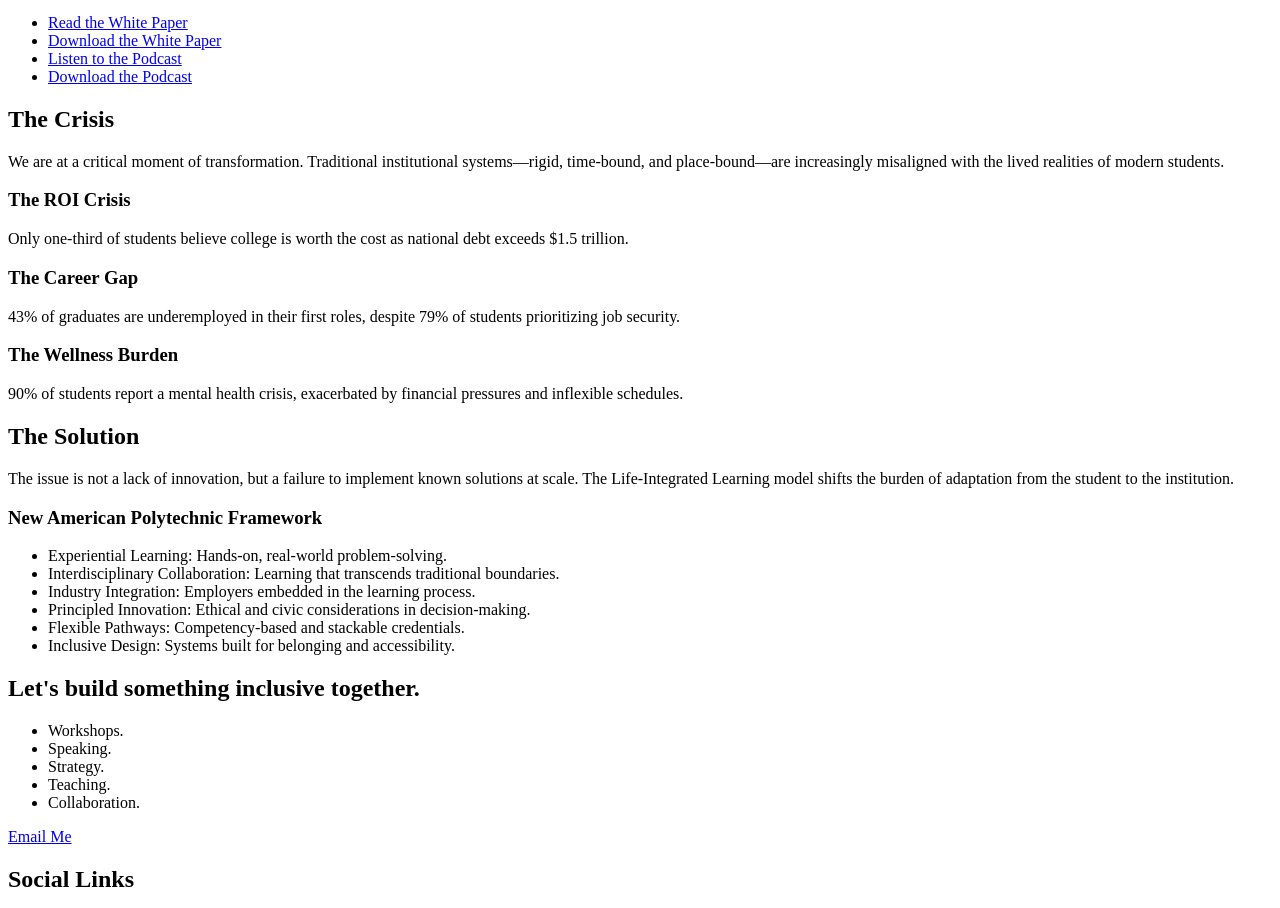
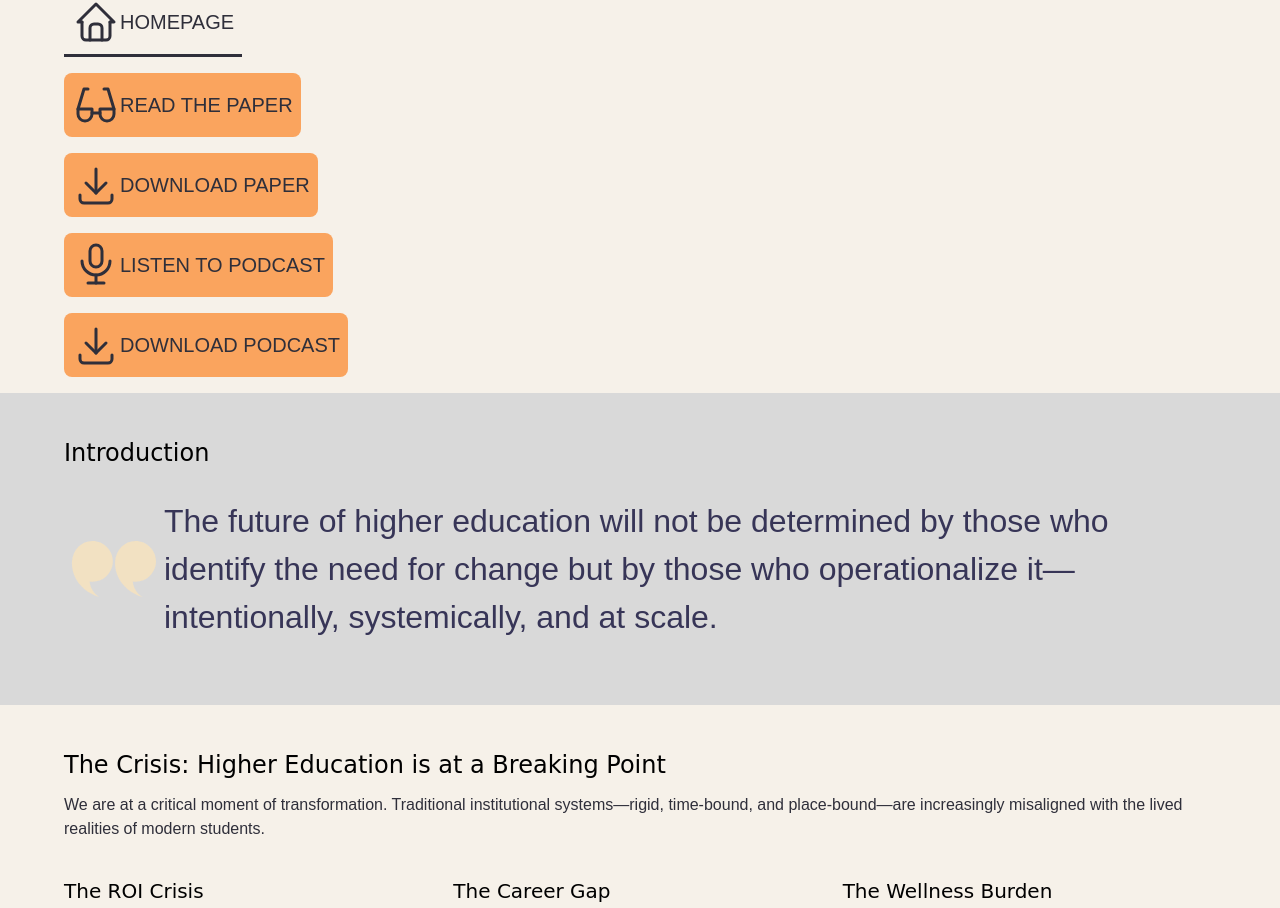
Before and after one commit to ccarra1/lifeintegratedlearning.org, a plain HTML site: page index.html in a window 1280 px wide. Shown: the part 186-1094 px from the top of the page. Drawn offline with Linux system fonts and the light colour scheme; a web font is replaced by a local one.

Commit message:
refine css

```diff
--- a/index.html
+++ b/index.html
@@ -3,33 +3,118 @@
 <head>
     <meta charset="UTF-8">
     <meta name="viewport" content="width=device-width, initial-scale=1.0">
+    <link rel="stylesheet" href="styles.css">
     <title>Life-Integrated Learning</title>
 </head>
 <body>
     <header>
         <div class="wrapper">
-            <h1>The New American Polytechnic Powered by Life-Integrated Learning</h1>
-            <div id="quote">
-                <img src="images/quote.svg" alt="">
-                <q>The future of higher education will not be determined by those who identify the need for change but by those who operationalize it—intentionally, systemically, and at scale.</q>
-            </div>
+            <h1>The New American Polytechnic <br><span>Powered by Life-Integrated Learning</span></h1>
         </div>
     </header>
     <nav>
         <div class="wrapper">
             <ul>
-                <li><a href="read.html">Read the White Paper</a></li>
-                <li><a href="files/Reimagining-Higher-Education-Powered-by-Life-Integrated-Learning-A-New-American-Polytechnic-Model.pdf">Download the White Paper</a></li>
-                <li><a href="listen.html">Listen to the Podcast</a></li>
-                <li><a href="files/Designed-for-Life-Reimagining-Higher-Education-through-Life-Integrated-Learning.mp3">Download the Podcast</a></li>
+                <li><a href="" id="active">
+                        <svg
+                        xmlns="http://www.w3.org/2000/svg"
+                        width="48"
+                        height="48"
+                        viewBox="0 0 24 24"
+                        fill="none"
+                        stroke="#2f2f3a"
+                        stroke-width="1.5"
+                        stroke-linecap="round"
+                        stroke-linejoin="round">
+                            <path d="M5 12l-2 0l9 -9l9 9l-2 0" />
+                            <path d="M5 12v7a2 2 0 0 0 2 2h10a2 2 0 0 0 2 -2v-7" />
+                            <path d="M9 21v-6a2 2 0 0 1 2 -2h2a2 2 0 0 1 2 2v6" />
+                        </svg>
+                        Homepage</a></li>
+                <li><a href="read.html">
+                        <svg
+                        xmlns="http://www.w3.org/2000/svg"
+                        width="48"
+                        height="48"
+                        viewBox="0 0 24 24"
+                        fill="none"
+                        stroke="#2f2f3a"
+                        stroke-width="1.5"
+                        stroke-linecap="round"
+                        stroke-linejoin="round">
+                            <path d="M8 4h-2l-3 10" />
+                            <path d="M16 4h2l3 10" />
+                            <path d="M10 16l4 0" />
+                            <path d="M21 16.5a3.5 3.5 0 0 1 -7 0v-2.5h7v2.5" />
+                            <path d="M10 16.5a3.5 3.5 0 0 1 -7 0v-2.5h7v2.5" />
+                        </svg>Read the Paper</a></li>
+                <li><a href="files/Reimagining-Higher-Education-Powered-by-Life-Integrated-Learning-A-New-American-Polytechnic-Model.pdf" target="_blank">
+                        <svg
+                        xmlns="http://www.w3.org/2000/svg"
+                        width="48"
+                        height="48"
+                        viewBox="0 0 24 24"
+                        fill="none"
+                        stroke="#2f2f3a"
+                        stroke-width="1.5"
+                        stroke-linecap="round"
+                        stroke-linejoin="round">
+                            <path d="M4 17v2a2 2 0 0 0 2 2h12a2 2 0 0 0 2 -2v-2" />
+                            <path d="M7 11l5 5l5 -5" />
+                            <path d="M12 4l0 12" />
+                        </svg>
+                        Download Paper</a></li>
+                <li><a href="listen.html">
+                        <svg
+                        xmlns="http://www.w3.org/2000/svg"
+                        width="48"
+                        height="48"
+                        viewBox="0 0 24 24"
+                        fill="none"
+                        stroke="#2f2f3a"
+                        stroke-width="1.5"
+                        stroke-linecap="round"
+                        stroke-linejoin="round">
+                            <path d="M9 2m0 3a3 3 0 0 1 3 -3h0a3 3 0 0 1 3 3v5a3 3 0 0 1 -3 3h0a3 3 0 0 1 -3 -3z" />
+                            <path d="M5 10a7 7 0 0 0 14 0" />
+                            <path d="M8 21l8 0" />
+                            <path d="M12 17l0 4" />
+                        </svg>
+                        Listen to Podcast</a></li>
+                <li><a href="files/Designed-for-Life-Reimagining-Higher-Education-through-Life-Integrated-Learning.mp3" target="_blank">
+                        <svg
+                            xmlns="http://www.w3.org/2000/svg"
+                            width="48"
+                            height="48"
+                            viewBox="0 0 24 24"
+                            fill="none"
+                            stroke="#2f2f3a"
+                            stroke-width="1.5"
+                            stroke-linecap="round"
+                            stroke-linejoin="round">
+                                <path d="M4 17v2a2 2 0 0 0 2 2h12a2 2 0 0 0 2 -2v-2" />
+                                <path d="M7 11l5 5l5 -5" />
+                                <path d="M12 4l0 12" />
+                            </svg>
+                        Download Podcast</a></li>
             </ul>
         </div>
     </nav>
     <main>
         <section>
             <div class="wrapper">
-                <h2>The Crisis</h2>
+                <h2>Introduction</h2>
+                <div id="quote">
+                    <img src="images/quote.svg" alt="">
+                    <q>The future of higher education will not be determined by those who identify the need for change but by those who operationalize it—intentionally, systemically, and at scale.</q>
+                </div>
+            </div>
+        </section>
+        <section>
+            <div class="wrapper">
+                <h2>The Crisis: Higher Education is at a Breaking Point</h2>
                 <p>We are at a critical moment of transformation. Traditional institutional systems—rigid, time-bound, and place-bound—are increasingly misaligned with the lived realities of modern students.</p>
+                <div class="card">
                     <section>
                         <h3>The ROI Crisis</h3>
                         <p>Only one-third of students believe college is worth the cost as national debt exceeds $1.5 trillion.</p>
@@ -43,22 +128,38 @@
                         <p>90% of students report a mental health crisis, exacerbated by financial pressures and inflexible schedules.</p>
                     </section>
                 </div>
+            </div>
         </section>
         <section>
             <div class="wrapper">
-                <h2>The Solution</h2>
+                <h2>The Solution: New American Polytechnic Framework</h2>
                 <p>The issue is not a lack of innovation, but a failure to implement known solutions at scale. The Life-Integrated Learning model shifts the burden of adaptation from the student to the institution.</p>
+                <div class="card">
                     <section>
-                    <h3>New American Polytechnic Framework</h3>
-                    <ul>
-                        <li>Experiential Learning: Hands-on, real-world problem-solving.</li>
-                        <li>Interdisciplinary Collaboration: Learning that transcends traditional boundaries.</li>
-                        <li>Industry Integration: Employers embedded in the learning process.</li>
-                        <li>Principled Innovation: Ethical and civic considerations in decision-making.</li>
-                        <li>Flexible Pathways: Competency-based and stackable credentials.</li>
-                        <li>Inclusive Design: Systems built for belonging and accessibility.</li>
-                    </ul>
+                        <h3>Experiential Learning</h3>
+                        <p>Hands-on, real-world problem-solving.</p>
                     </section>
+                    <section>
+                        <h3>Interdisciplinary Collaboration</h3>
+                        <p>Learning that transcends traditional boundaries.</p>
+                    </section>
+                    <section>
+                        <h3>Industry Integration</h3>
+                        <p>Employers embedded in the learning process.</p>
+                    </section>
+                    <section>
+                        <h3>Principled Innovation</h3>
+                        <p>Ethical and civic considerations in decision-making.</p>
+                    </section>
+                    <section>
+                        <h3>Flexible Pathways</h3>
+                        <p> Competency-based and stackable credentials.</p>
+                    </section>
+                    <section>
+                        <h3>Inclusive Design</h3>
+                        <p>Systems built for belonging and accessibility.</p>
+                    </section>
+                </div>
             </div>
         </section>
     </main>
--- /dev/null
+++ b/styles.css
@@ -0,0 +1,284 @@
+/* -------------------- CSS BY CHRISTINA CARRASQUILLA 2026 -------------------- */
+
+/* IMPORTED FONTS */
+@import url("https://use.typekit.net/oay7eai.css");
+
+/* ---------------------------------------- CSS RESET ---------------------------------------- */
+/* http://meyerweb.com/eric/tools/css/reset/
+    v2.0 | 20110126
+    License: none (public domain)
+*/
+html, body, div, span, applet, object, iframe,
+h1, h2, h3, h4, h5, h6, p, blockquote, pre,
+a, abbr, acronym, address, big, cite, code,
+del, dfn, em, img, ins, kbd, q, s, samp,
+small, strike, strong, sub, sup, tt, var,
+b, u, i, center,
+dl, dt, dd, ol, ul, li,
+fieldset, form, label, legend,
+table, caption, tbody, tfoot, thead, tr, th, td,
+article, aside, canvas, details, embed,
+figure, figcaption, footer, header, hgroup,
+menu, nav, output, ruby, section, summary,
+time, mark, audio, video {
+	margin: 0;
+	padding: 0;
+	border: 0;
+	font-size: 100%;
+	font: inherit;
+	vertical-align: baseline;
+}
+/* -------------------- HTML5 display-role reset for older browsers -------------------- */
+article, aside, details, figcaption, figure,
+footer, header, hgroup, menu, nav, section {
+	display: block;
+}
+body {
+	line-height: 1;
+}
+ol, ul {
+	list-style: none;
+}
+blockquote, q {
+	quotes: none;
+}
+blockquote:before, blockquote:after,
+q:before, q:after {
+	content: '';
+	content: none;
+}
+table {
+	border-collapse: collapse;
+	border-spacing: 0;
+}
+
+/* ---------------------------------------- ROOT VARIABLES ---------------------------------------- */
+:root {
+	--Inquiry-indigo: #373557;
+    --Intelligence-blue: #3F83A3;
+    --Access-ivory: #F6F1E9;
+    --Systems-gray: #2F2F3A;
+    --Infrastructure-gray: #D9D9D9;
+    --Catalyst-orange: #FAA45E;
+    --Potential: #FFFFFF;
+}
+/* ---------------------------------------- GLOBAL STYLES ----------------------------------------*/
+/* -------------------- GLOBAL CONTAINERS -------------------- */
+body {
+    display: grid;
+    grid-template-columns: 1fr;
+    position: relative;
+    font-family: dolly-new, sans-serif;
+    min-width:337px;
+}
+html, body {
+    overflow-x: hidden;
+    max-width: 100%;
+}
+header {
+    background-color: var(--Intelligence-blue);
+    padding-bottom: 1rem;
+}
+nav {
+    background-color:var(--Access-ivory);
+}
+nav ul {
+    display: grid;
+    grid-template-columns:1fr;
+    gap: 1rem;
+}
+footer {
+    background-color: var(--Intelligence-blue);
+    color: var(--Access-ivory);
+}
+footer {
+    padding: 1rem 0;
+}
+.wrapper {
+    width: 90%;
+    min-width: 300px;
+    max-width: 1205px;
+    margin: 0 auto;
+}
+main > section:first-of-type {
+    background-color: var(--Infrastructure-gray);
+    padding-bottom: 2rem;
+}
+main > section:nth-of-type(2) {
+    background-color: var(--Access-ivory);
+    padding-bottom: 2rem;
+}
+main > section:first-of-type section {
+    background-color: var(--Inquiry-indigo);
+    margin: 1rem 0;
+    border-radius: .5rem;
+    color: var(--Potential);
+    padding: 1rem;
+}
+svg {
+    max-width: 100%;
+    height: auto;
+    display: block;
+}
+#social {
+    text-align: center;
+}
+.links-out {
+    display: flex;
+    flex-wrap: wrap;
+    gap: 1rem;
+    justify-content:left;
+    height: 100%;
+}
+.links-out a {
+    width: 8rem;
+    height: 8rem;
+    background-color: var(--Potential);
+    color: var(--Inquiry-indigo);
+    display: flex;
+    flex-direction: column;
+    justify-content: center;
+    align-items: center;
+    text-align: center;
+    line-height: 1.4;
+}
+.links-out a:hover {
+    background-color: var(--Catalyst-orange);
+}
+/* -------------------- GLOBAL TEXT -------------------- */
+h1, h2, h3, h4 {
+    font-family: lust, cursive;
+}
+h1 {
+    font-size:3em;
+    padding-top: 3rem;
+}
+h1 span {
+    font-size:.75em;
+    font-weight:normal;
+    font-family: dolly-new, sans-serif;
+}
+h2 {
+    font-size: 1.5em;
+    padding-top: 3rem;
+}
+h3 {
+    font-size: 1.25em;
+    padding-top: 1.5rem;
+}
+nav h2, #social h2 {
+    visibility: hidden;
+    height: 1px;
+    width: 1px;
+}
+nav a#active {
+    background-color: transparent;
+    color: var(--Systems-gray);
+    border-bottom: 3px solid var(--Systems-gray);
+    border-radius: 0;
+}
+nav li a, main a, footer a {
+    background-color: var(--Catalyst-orange);
+    border-radius: .5rem;
+    line-height: inherit;
+    font-family: dolly-new, sans-serif;
+    text-transform: uppercase;
+    text-decoration: none;
+    font-size: 1.25em;
+    color: var(--Systems-gray);
+    padding: .5rem;
+    display:inline-flex;
+    align-items:center;
+}
+main a, footer a {
+    margin: 1.5rem 0;
+}
+a[href="mailto:christina.carrasquilla@gmail.com"]  {
+    margin: 1.5rem 0;
+    max-width: 20rem;
+}
+nav li a:hover, main a:hover, footer a:hover {
+    background-color: var(--Potential);
+}
+#social svg:hover {
+    fill: var(--Catalyst-orange);
+}
+p {
+    font-family: dolly-new, sans-serif;
+    line-height: 1.5;
+    font-size: 1em;
+    color: var(--Systems-gray);
+    padding: 1rem 0;
+}
+ul, iframe {
+    padding: 1rem 0;
+}
+li {
+    font-family: dolly-new, sans-serif;
+    line-height: 1.5;
+    font-size: 1em;
+    color: var(--Systems-gray);
+}
+footer li {
+    color: var(--Potential);
+}
+q {
+    display: block;
+    font-family: dolly-new, sans-serif;
+    font-size: 2em;
+    line-height: 1.5;
+    padding: 2rem 0;
+    color: var(--Inquiry-indigo);
+}
+main > section:first-of-type section p {
+    color: var(--Potential);
+}
+#social a {
+    background-color: transparent;
+    padding: 0;
+    display: inline-block;
+}
+/* ---------------------------------------- MEDIA QUERY FOR MEDIUM STYLES-------------------- -------------------- */
+@media screen and (min-width:650px) {
+    header img {
+        display: block;
+        padding-right: 1rem;
+    }
+    #quote {
+        display: flex;
+        justify-content: center;
+    }
+    .card {
+        display: grid;
+        grid-template-columns: 1fr 1fr;
+        column-gap: 1rem;
+    }
+    .card > section {
+        display: flex;
+        flex-direction: column;
+        justify-content: flex-start;
+    }
+    .card a {
+        align-items: stretch;
+    }
+    .card > section:first-of-type {
+        grid-column: 1/-1;
+    }
+    footer .wrapper {
+        display: grid;
+        grid-template-columns: 1fr 1fr;
+    }
+    #social {
+        text-align: right;
+    }
+}
+
+/* ---------------------------------------- MEDIA QUERY FOR LARGE STYLES ---------------------------------------- */
+@media screen and (min-width:960px) {
+    .card {
+        grid-template-columns: 1fr 1fr 1fr;
+    }
+    .card > section:first-of-type {
+        grid-column: 1/2;
+    }
+}
```
Lines whose indentation alone changed are shown as unchanged.
